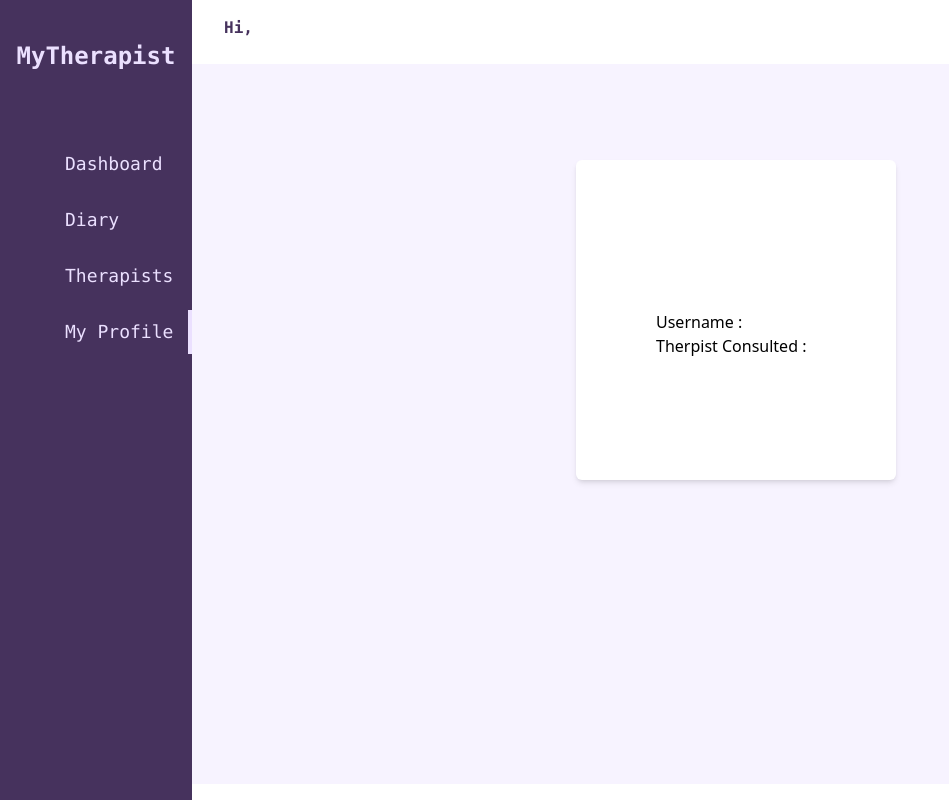
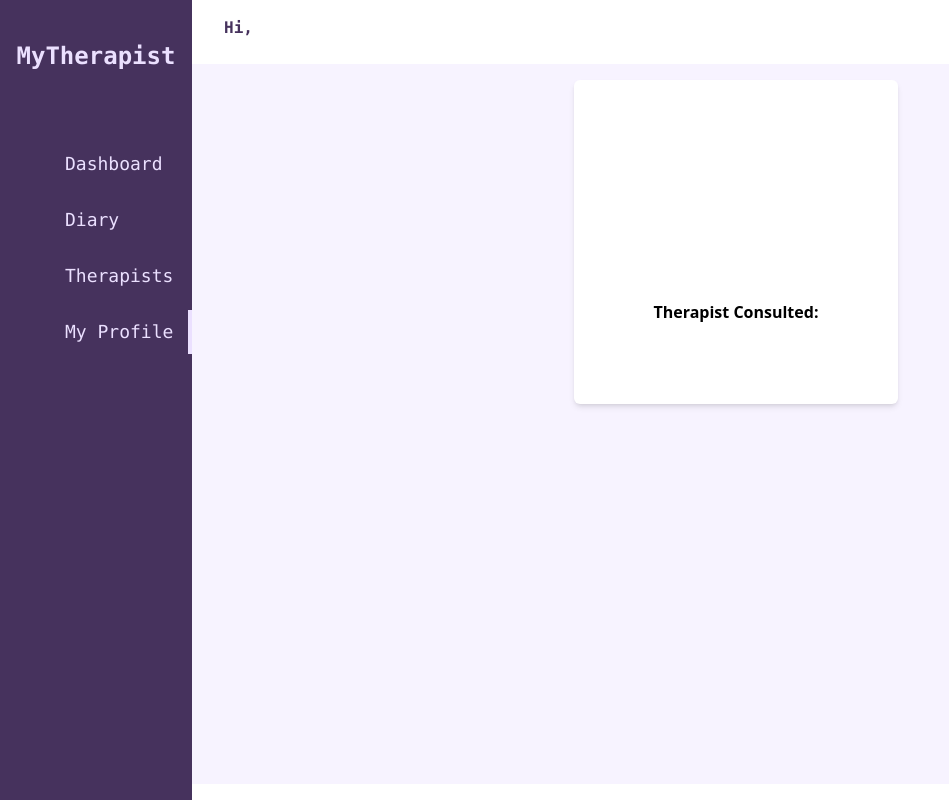
Before and after one commit to meenal0205/Mental-Health-Predection, a React (Create React App) app in the folder Client/: page /profile in a window 1280 px wide. Shown: the whole page, without its empty margins (0-949 px from the left). Built offline with nearby package versions, Linux system fonts and the light colour scheme; some icons are missing.

Commit message:
cancel consultation option and profile changes

```diff
--- a/Client/src/components/PatientEntry.jsx
+++ b/Client/src/components/PatientEntry.jsx
@@ -6,7 +6,7 @@ const PatientEntry = ({ name, location }) => {
         <div className='shadow-md rounded-md p-3 bg-white'>
             <div className='flex gap-5 font-mono'>
                 <div className='p-2 rounded-full border-2 border-[#46325d] my-auto'>
-                    <Icon icon="tdesign:user-filled" className='text-[#46325d]' width={25} />
+                    <Icon icon="tdesign:user-filled" color='#46325d' width={25} />
                 </div>
                 <div>
                     <h2 className='font-semibold'>
--- a/Client/src/components/dashboard-components/navbar.js
+++ b/Client/src/components/dashboard-components/navbar.js
@@ -8,7 +8,7 @@ function Navbar() {
     <div className='h-[10%] bg-[#fffcf9] shadow-sm top-0 sticky z-20'>
       <div className='flex relative'>
         <p className='text-md font-mono absolute left-8 top-4  text-[#46325d] font-semibold'>Hi, {getUserdetails().username}</p>
-        <Icon icon="ix:user-profile-filled" className='p-1 absolute right-5 top-2 text-[#46325d]' width={40} />
+        <Icon icon="ix:user-profile-filled" className='p-1 absolute right-5 top-2' color='#46325d' width={40} />
       </div>
     </div>
   )
--- a/Client/src/components/profile.js
+++ b/Client/src/components/profile.js
@@ -7,11 +7,13 @@ import { getUserdetails } from '../utils/session'
 function Profile() {
     const userDetails = getUserdetails();
     return (
-        <div className='m-auto mt-20 w-80 h-80 bg-white rounded-md shadow-md'>
-            <Icon icon="ix:user-profile-filled" width={70} className='m-auto relative top-10' />
-            <div className='relative left-20 top-20'>
-                <p> Username : {userDetails.username}</p>
-                <p>Therpist Consulted : {userDetails.therapist = '' ? "No Consultations" : userDetails.therapist}</p>
+        <div className='m-auto p-20 px w-fit h-fit bg-white rounded-md shadow-md'>
+            <div className='flex flex-col items-center'>
+                <Icon icon="ix:user-profile-filled" width={100} color='#46325d' />
+                <p className='text-[#46325d]'>{userDetails.username}</p>
+            </div>
+            <div className='mt-10'>
+                <p><span className='font-semibold'>Therapist Consulted:</span> {userDetails.therapist = '' ? "No Consultations" : userDetails.therapist}</p>
             </div>
         </div>
     )
--- a/Client/src/components/therapists-components/therapistEntry.js
+++ b/Client/src/components/therapists-components/therapistEntry.js
@@ -9,10 +9,10 @@ const TherapistEntry = ({ name, exp, location }) => {
 
     const handleClick = async (e) => {
         try {
-            const response = await consultTherapist(userDetails.username, name);
+            const response = await consultTherapist(userDetails.username, consulted ? "" : name);
             if (response.status === 200) {
-                setConsulted(true);
-                setUser(userDetails.username, userDetails.type, name)
+                setConsulted(!consulted);
+                setUser(userDetails.username, userDetails.type, consulted ? "" : name)
             }
         } catch (error) {
             console.error(error);
@@ -23,7 +23,7 @@ const TherapistEntry = ({ name, exp, location }) => {
         <div className='shadow-md rounded-md p-3 bg-white'>
             <div className='flex gap-5 font-mono'>
                 <div className='p-2 rounded-full border-2 border-[#46325d] my-auto'>
-                    <Icon icon="fa6-solid:user-doctor" className='text-[#46325d]' width={25} />
+                    <Icon icon="fa6-solid:user-doctor" color='#46325d' width={25} />
                 </div>
                 <div>
                     <h2 className='font-semibold text-xl text-[#46325d]'>{name}</h2>
@@ -32,8 +32,8 @@ const TherapistEntry = ({ name, exp, location }) => {
                 </div>
             </div>
             <div>
-                <button className='bg-[#46325d] text-white rounded-md p-1 mt-2 w-full disabled:bg-gray-400 disabled:cursor-not-allowed' onClick={handleClick} disabled={consulted}>
-                    {consulted ? "Consulted" : "Consult"}
+                <button className='bg-[#46325d] text-white rounded-md p-1 mt-2 w-full' onClick={handleClick}>
+                    {consulted ? "Cancel consultation" : "Consult"}
                 </button>
             </div>
         </div>
```
